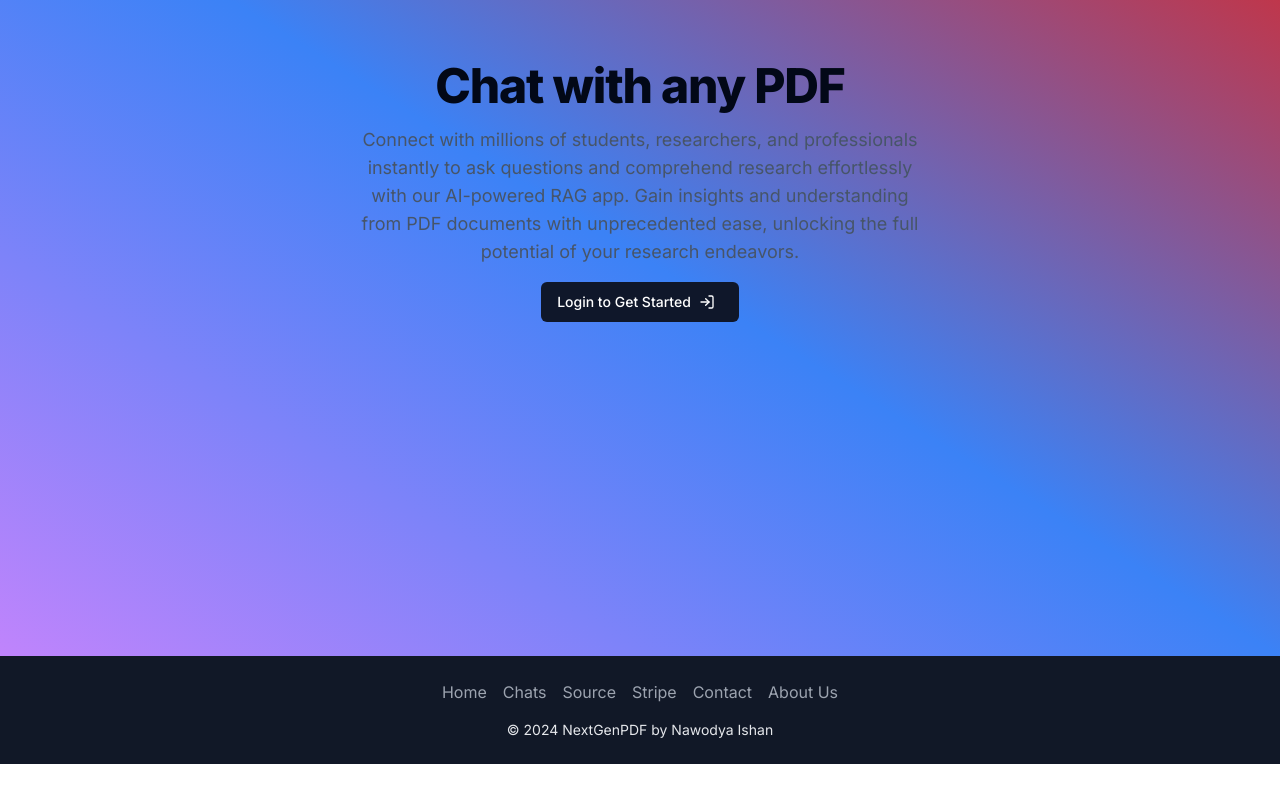
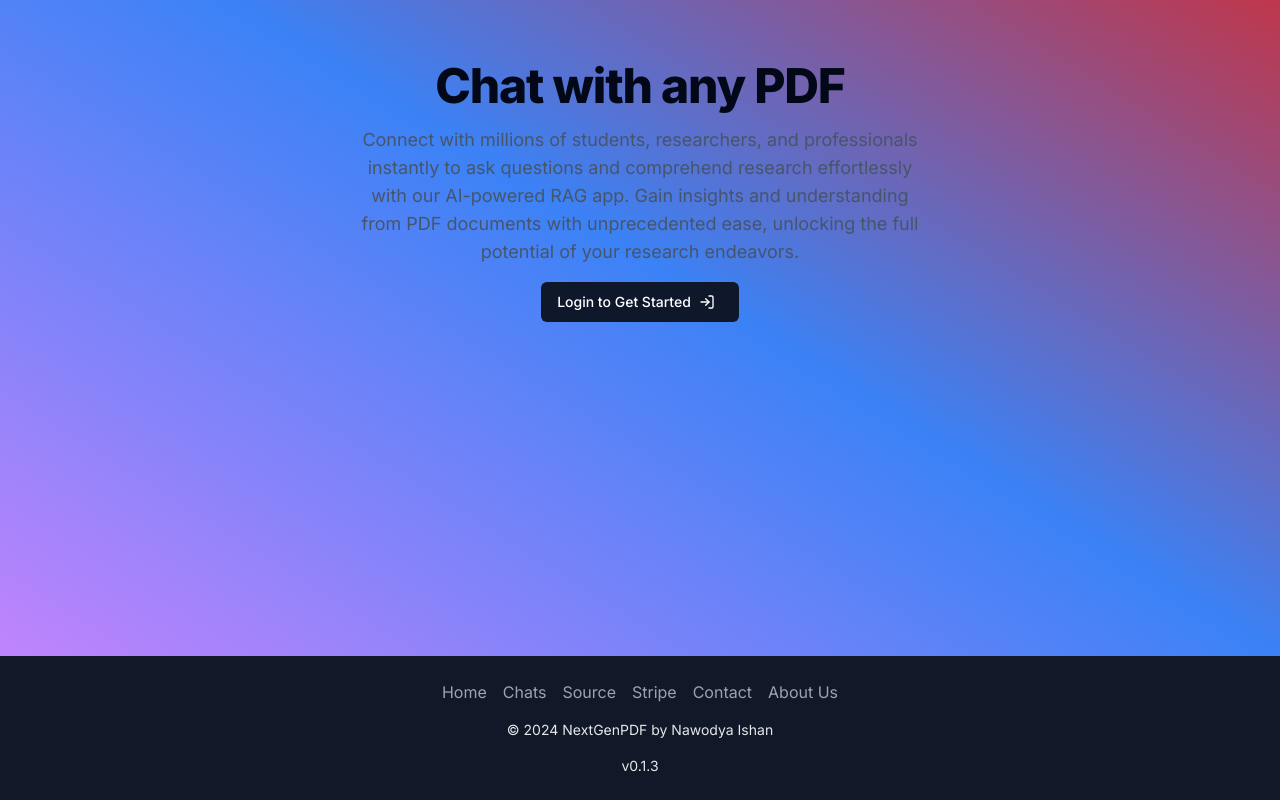
Before and after one commit to nawodyaishan/nextgenpdf, a Next.js app: page / in a window 1280 px wide. Shown: the part 208-1008 px from the top of the page. Before the commit the page ends 972 px from the top, so only its background shows below. Built offline with nearby package versions, Linux system fonts and the light colour scheme; no server answers.

Commit message:
feat: add version

```diff
--- a/src/components/FooterNavigation.tsx
+++ b/src/components/FooterNavigation.tsx
@@ -30,6 +30,9 @@ export default function FooterNavigation() {
         <div className="mt-4 text-center">
           <p className="text-sm">&copy; {new Date().getFullYear()} NextGenPDF by Nawodya Ishan</p>
         </div>
+        <div className="mt-4 text-center">
+          <p className="text-sm"> v0.1.3</p>
+        </div>
       </div>
     </footer>
   );
```
